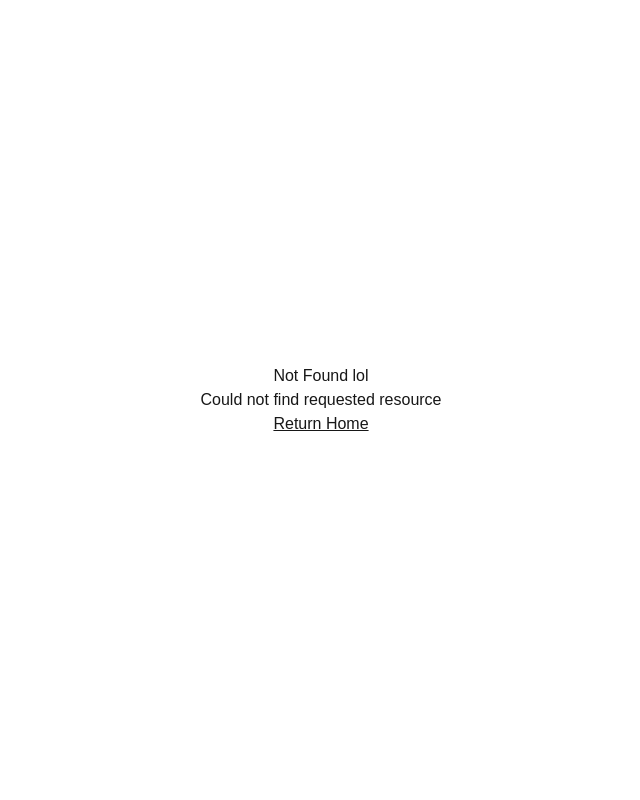
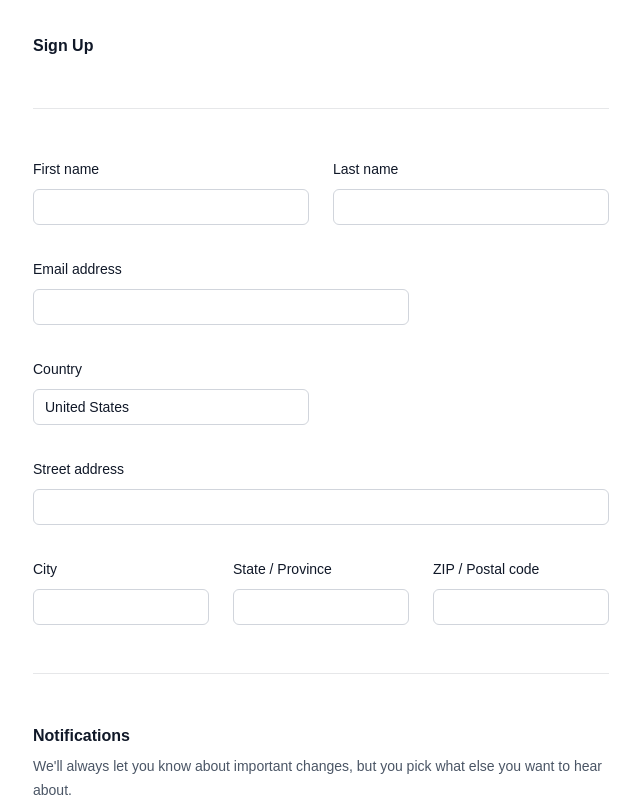
Before and after one commit to J-C-S-V/technical-documentation-site, a Next.js app: page /sign-up in a window 1280 px wide. Before the commit this address had no page. Shown: the top 800 px of the page, without its empty margins (319-959 px from the left). Built offline with nearby package versions, Linux system fonts and the light colour scheme.

Commit message:
Add account pages

```diff
--- /dev/null
+++ b/app/(account)/login/page.tsx
@@ -0,0 +1,7 @@
+export default function Login() {
+  return (
+    <>
+      <h1>Login</h1>
+    </>
+  );
+}
--- /dev/null
+++ b/app/(account)/password/page.tsx
@@ -0,0 +1,7 @@
+export default function Password() {
+  return (
+    <>
+      <h1>Forgot Password</h1>
+    </>
+  );
+}
--- /dev/null
+++ b/app/(account)/sign-up/page.tsx
@@ -0,0 +1,196 @@
+// export default function SignUp() {
+//     return (
+//         <div className="flex">
+//             <form>
+
+//             </form>
+//         </div>
+//     );
+// }
+
+export default function SignUp() {
+  return (
+    <form>
+      <div className="space-y-12 max-w-xl mx-auto my-8">
+        <div className="border-b border-gray-900/10 pb-12">
+          <h2 className="text-base/7 font-semibold text-gray-900">Sign Up</h2>
+        </div>
+
+        <div className="border-b border-gray-900/10 pb-12">
+          <div className="mt-10 grid grid-cols-1 gap-x-6 gap-y-8 sm:grid-cols-6">
+            <div className="sm:col-span-3">
+              <label
+                htmlFor="first-name"
+                className="block text-sm/6 font-medium text-gray-900"
+              >
+                First name
+              </label>
+              <div className="mt-2">
+                <input
+                  id="first-name"
+                  name="first-name"
+                  type="text"
+                  autoComplete="given-name"
+                  className="block w-full rounded-md bg-white px-3 py-1.5 text-base text-gray-900 outline-1 -outline-offset-1 outline-gray-300 placeholder:text-gray-400 focus:outline-2 focus:-outline-offset-2 focus:outline-indigo-600 sm:text-sm/6"
+                />
+              </div>
+            </div>
+
+            <div className="sm:col-span-3">
+              <label
+                htmlFor="last-name"
+                className="block text-sm/6 font-medium text-gray-900"
+              >
+                Last name
+              </label>
+              <div className="mt-2">
+                <input
+                  id="last-name"
+                  name="last-name"
+                  type="text"
+                  autoComplete="family-name"
+                  className="block w-full rounded-md bg-white px-3 py-1.5 text-base text-gray-900 outline-1 -outline-offset-1 outline-gray-300 placeholder:text-gray-400 focus:outline-2 focus:-outline-offset-2 focus:outline-indigo-600 sm:text-sm/6"
+                />
+              </div>
+            </div>
+
+            <div className="sm:col-span-4">
+              <label
+                htmlFor="email"
+                className="block text-sm/6 font-medium text-gray-900"
+              >
+                Email address
+              </label>
+              <div className="mt-2">
+                <input
+                  id="email"
+                  name="email"
+                  type="email"
+                  autoComplete="email"
+                  className="block w-full rounded-md bg-white px-3 py-1.5 text-base text-gray-900 outline-1 -outline-offset-1 outline-gray-300 placeholder:text-gray-400 focus:outline-2 focus:-outline-offset-2 focus:outline-indigo-600 sm:text-sm/6"
+                />
+              </div>
+            </div>
+
+            <div className="sm:col-span-3">
+              <label
+                htmlFor="country"
+                className="block text-sm/6 font-medium text-gray-900"
+              >
+                Country
+              </label>
+              <div className="mt-2 grid grid-cols-1">
+                <select
+                  id="country"
+                  name="country"
+                  autoComplete="country-name"
+                  className="col-start-1 row-start-1 w-full appearance-none rounded-md bg-white py-1.5 pr-8 pl-3 text-base text-gray-900 outline-1 -outline-offset-1 outline-gray-300 focus:outline-2 focus:-outline-offset-2 focus:outline-indigo-600 sm:text-sm/6"
+                >
+                  <option>United States</option>
+                  <option>Canada</option>
+                  <option>Mexico</option>
+                </select>
+              </div>
+            </div>
+
+            <div className="col-span-full">
+              <label
+                htmlFor="street-address"
+                className="block text-sm/6 font-medium text-gray-900"
+              >
+                Street address
+              </label>
+              <div className="mt-2">
+                <input
+                  id="street-address"
+                  name="street-address"
+                  type="text"
+                  autoComplete="street-address"
+                  className="block w-full rounded-md bg-white px-3 py-1.5 text-base text-gray-900 outline-1 -outline-offset-1 outline-gray-300 placeholder:text-gray-400 focus:outline-2 focus:-outline-offset-2 focus:outline-indigo-600 sm:text-sm/6"
+                />
+              </div>
+            </div>
+
+            <div className="sm:col-span-2 sm:col-start-1">
+              <label
+                htmlFor="city"
+                className="block text-sm/6 font-medium text-gray-900"
+              >
+                City
+              </label>
+              <div className="mt-2">
+                <input
+                  id="city"
+                  name="city"
+                  type="text"
+                  autoComplete="address-level2"
+                  className="block w-full rounded-md bg-white px-3 py-1.5 text-base text-gray-900 outline-1 -outline-offset-1 outline-gray-300 placeholder:text-gray-400 focus:outline-2 focus:-outline-offset-2 focus:outline-indigo-600 sm:text-sm/6"
+                />
+              </div>
+            </div>
+
+            <div className="sm:col-span-2">
+              <label
+                htmlFor="region"
+                className="block text-sm/6 font-medium text-gray-900"
+              >
+                State / Province
+              </label>
+              <div className="mt-2">
+                <input
+                  id="region"
+                  name="region"
+                  type="text"
+                  autoComplete="address-level1"
+                  className="block w-full rounded-md bg-white px-3 py-1.5 text-base text-gray-900 outline-1 -outline-offset-1 outline-gray-300 placeholder:text-gray-400 focus:outline-2 focus:-outline-offset-2 focus:outline-indigo-600 sm:text-sm/6"
+                />
+              </div>
+            </div>
+
+            <div className="sm:col-span-2">
+              <label
+                htmlFor="postal-code"
+                className="block text-sm/6 font-medium text-gray-900"
+              >
+                ZIP / Postal code
+              </label>
+              <div className="mt-2">
+                <input
+                  id="postal-code"
+                  name="postal-code"
+                  type="text"
+                  autoComplete="postal-code"
+                  className="block w-full rounded-md bg-white px-3 py-1.5 text-base text-gray-900 outline-1 -outline-offset-1 outline-gray-300 placeholder:text-gray-400 focus:outline-2 focus:-outline-offset-2 focus:outline-indigo-600 sm:text-sm/6"
+                />
+              </div>
+            </div>
+          </div>
+        </div>
+
+        <div className="border-b border-gray-900/10 pb-12">
+          <h2 className="text-base/7 font-semibold text-gray-900">
+            Notifications
+          </h2>
+          <p className="mt-1 text-sm/6 text-gray-600">
+            We'll always let you know about important changes, but you pick what
+            else you want to hear about.
+          </p>
+        </div>
+        <div className="flex gap-8">
+          <button
+            type="button"
+            className="text-sm/6 font-semibold text-gray-900"
+          >
+            Cancel
+          </button>
+          <button
+            type="submit"
+            className="rounded-md bg-indigo-600 px-3 py-2 text-sm font-semibold text-white shadow-xs hover:bg-indigo-500 focus-visible:outline-2 focus-visible:outline-offset-2 focus-visible:outline-indigo-600"
+          >
+            Save
+          </button>
+        </div>
+      </div>
+    </form>
+  );
+}
```
